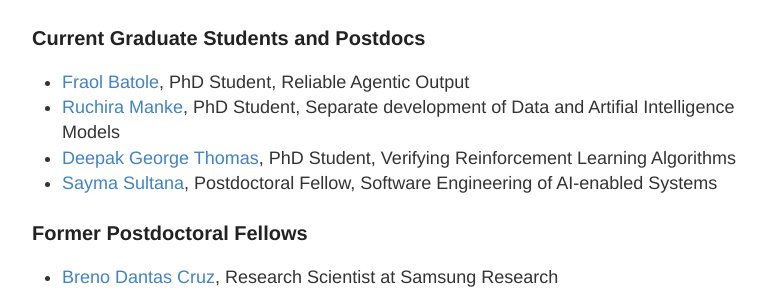
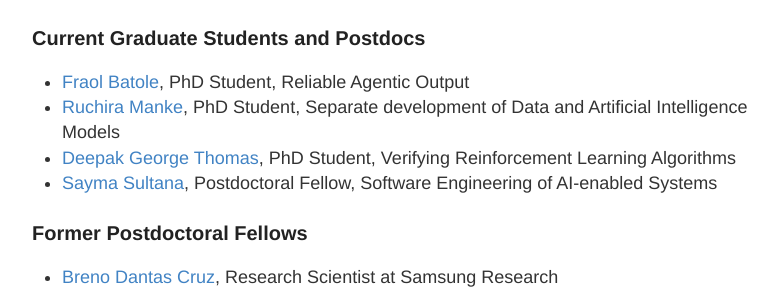
Before and after one commit to hridesh/hridesh.github.io, a Jekyll site: the page built from students.md, in a window 1280 px wide. Shown: the part 395-685 px from the top of the page, without its empty margins (248-1031 px from the left). Built offline with Jekyll 4.4.1, drawn with Linux system fonts in a browser that asks for light colours.

Commit message:
misc changes

```diff
--- a/_config.yml
+++ b/_config.yml
@@ -94,4 +94,4 @@
 
 paginate: 10
 
-theme: jekyll-theme-tactile
+theme: jekyll-theme-midnight
--- a/students.md
+++ b/students.md
@@ -11,7 +11,7 @@
 
 ### Current Graduate Students and Postdocs
 - [Fraol Batole](https://fraolbatole.github.io), PhD Student, Reliable Agentic Output
-- [Ruchira Manke](https://www.linkedin.com/in/ruchira-manke/), PhD Student, Separate development of Data and Artifial Intelligence Models
+- [Ruchira Manke](https://www.linkedin.com/in/ruchira-manke/), PhD Student, Separate development of Data and Artificial Intelligence Models
 - [Deepak George Thomas](https://deepakgthomas.github.io), PhD Student, Verifying Reinforcement Learning Algorithms
 - [Sayma Sultana](https://sayma23.github.io), Postdoctoral Fellow, Software Engineering of AI-enabled Systems
 
```
Also changed, not shown: teaching.md (+19 -0 lines).
